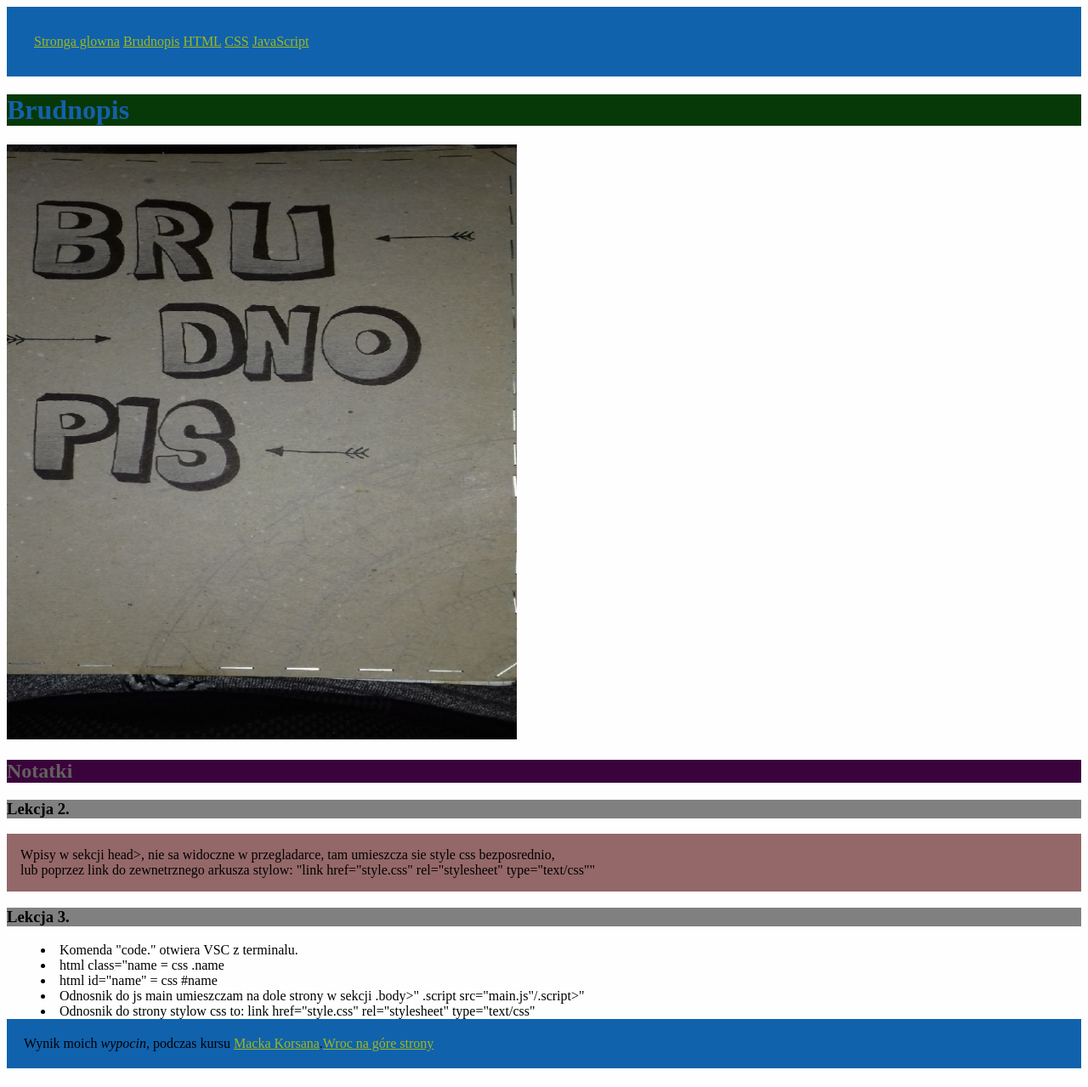
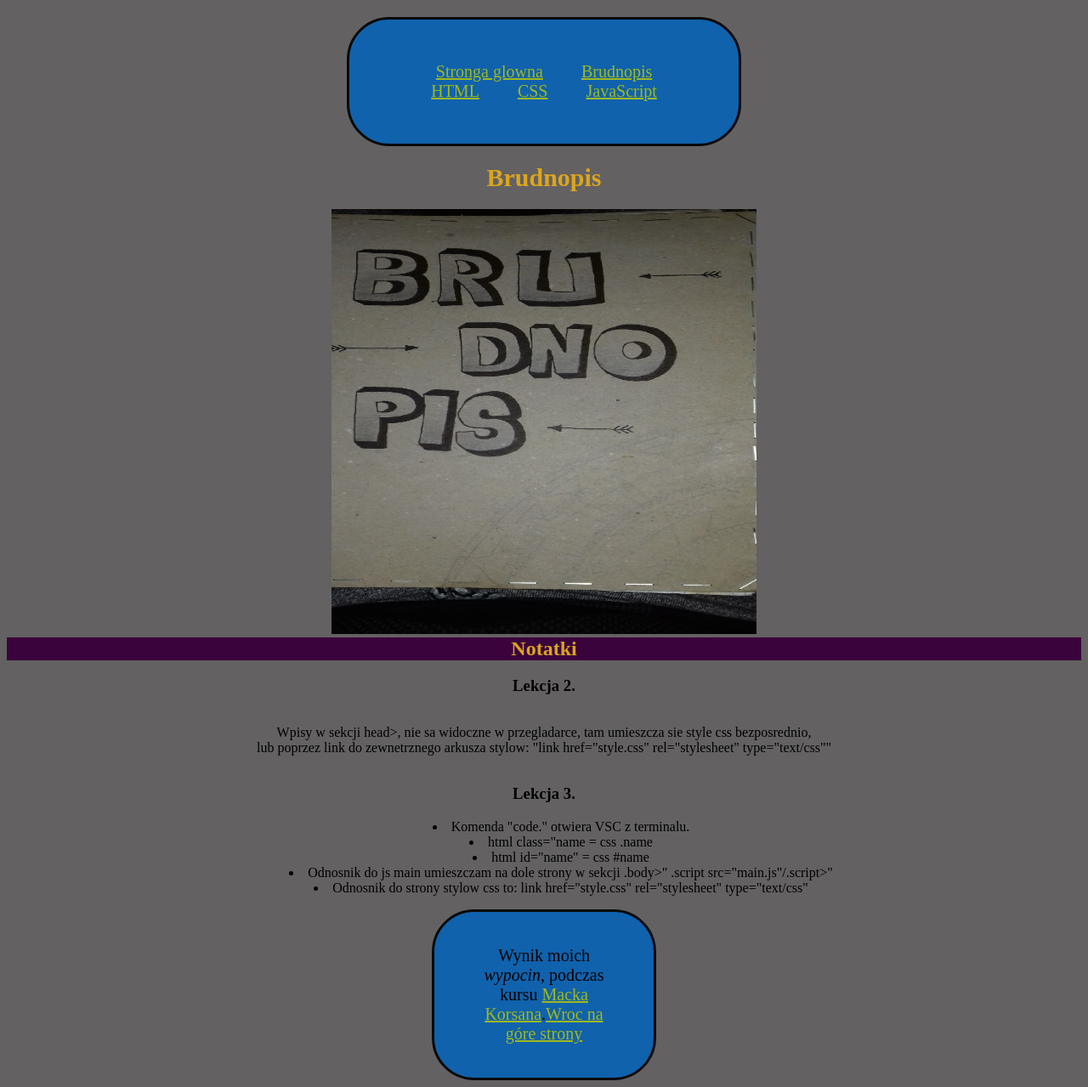
Before and after one commit to ade177/homepage, a plain HTML site: page brudnopis.html in a window 1280 px wide. Shown: the whole page at 85% size. Drawn offline with Linux system fonts and the light colour scheme.

Commit message:
czesc zadania domowego

```diff
--- a/brudnopis.html
+++ b/brudnopis.html
@@ -10,18 +10,18 @@
 </head>
 
 <body>
-    <header id="top">
+    <header class="top">
         <nav>
-            <a href="index.html">Stronga glowna</a>
-            <a href="brudnopis.html">Brudnopis</a>
-            <a href="html.html">HTML</a>
-            <a href="css.html">CSS</a>
-            <a href="javascript.html">JavaScript</a>
+            <a class="menu" href="index.html">Stronga glowna</a>
+            <a class="menu" href="brudnopis.html">Brudnopis</a>
+            <a class="menu" href="html.html">HTML</a>
+            <a class="menu" href="css.html">CSS</a>
+            <a class="menu" href="javascript.html">JavaScript</a>
         </nav>
     </header>
 
     <main>
-        <h1>Brudnopis</h1>
+        <h1 class="main-header">Brudnopis</h1>
         <img class="lower-img" src="brudnopis-logo.jpg" alt="brudnopis-logo">
         <section>
             <h2 class="szary-brudnopis">Notatki</h2>
@@ -33,8 +33,8 @@
                 <li>Komenda "code." otwiera VSC z terminalu.</li>
                 <li>html class="name = css .name</li>
                 <li>html id="name" = css #name</li>
-                <li>Odnosnik do js main umieszczam na dole strony w sekcji .body>" .script src="main.js"/.script>"
-                    <li>Odnosnik do strony stylow css to: link href="style.css" rel="stylesheet" type="text/css"</li>
+                <li>Odnosnik do js main umieszczam na dole strony w sekcji .body>" .script src="main.js"/.script>"</li>
+                <li>Odnosnik do strony stylow css to: link href="style.css" rel="stylesheet" type="text/css"</li>
             </menu>
         </section>
     </main>
--- a/style.css
+++ b/style.css
@@ -1,39 +1,42 @@
 body {
-    background: #fefefe;
+    background: #636161;
+    text-align: center;
 }
 
 h1 {
-    color: #1460AA;
-    background-color: rgb(7, 56, 7);
+    color: #2266aa;
+    background-color: ;
+    display: block;
 }
 
 h2 {
     color: goldenrod;
-    background: rgb(59, 3, 59)
+    background: rgb(59, 3, 59);
+    margin: 0 auto;
 }
 
 h3 {
-    background-color: grey;
+    background-color: ;
 }
 
 footer {
     object-position: bottom;
+    border-radius: 10px;
+    text-align: center;
+    font-size: 20px;
 }
 
-.szary-brudnopis {
-    color: rgb(99, 96, 96)
-}
+.szary-brudnopis {}
 
-#top {
+.top {
     background: rgb(16, 98, 173);
-    margin: 0em;
-    display: block;
-    padding: 2em;
-}
-
-nav {
-    color: rgb(78, 1, 1);
-    display: inline;
+    margin: 20px 20em 0px 20em;
+    padding: 50px;
+    border-radius: 50px;
+    font-size: 20px;
+    border-color: rgb(10, 10, 10);
+    border-style: solid;
+    z-index: 1000;
 }
 
 a {
@@ -45,8 +48,8 @@ a {
 }
 
 .lower-img {
-    height: 700px;
-    width: 600px;
+    height: 500px;
+    width: 500px;
 }
 
 div {
@@ -55,7 +58,6 @@ div {
 }
 
 p {
-    background-color: rgb(148, 104, 104);
     padding: 16px;
     display: block;
     margin-block-start: 1em;
@@ -66,7 +68,27 @@ p {
 
 footer {
     background-color: rgb(16, 98, 173);
-    padding: 20px;
-    margin-top: -1em;
+    padding: 40px;
     display: block;
+    margin: 0em 25em 0px 25em;
+    border-radius: 50px;
+    border-color: rgb(10, 10, 10);
+    border-style: solid;
 }
+
+.navigation {}
+
+.menu {
+    margin: 20px;
+}
+
+.main-header {
+    font-size: 30px;
+    color: goldenrod;
+    border-color: honeydew;
+}
+
+.photo {
+    height: 500px;
+    width: 400px;
+}
```
Also changed, not shown: css.html (+7 -7 lines), html.html (+8 -8 lines), index.html (+8 -8 lines), javascript.html (+8 -8 lines), main.js (+5 -5 lines).
